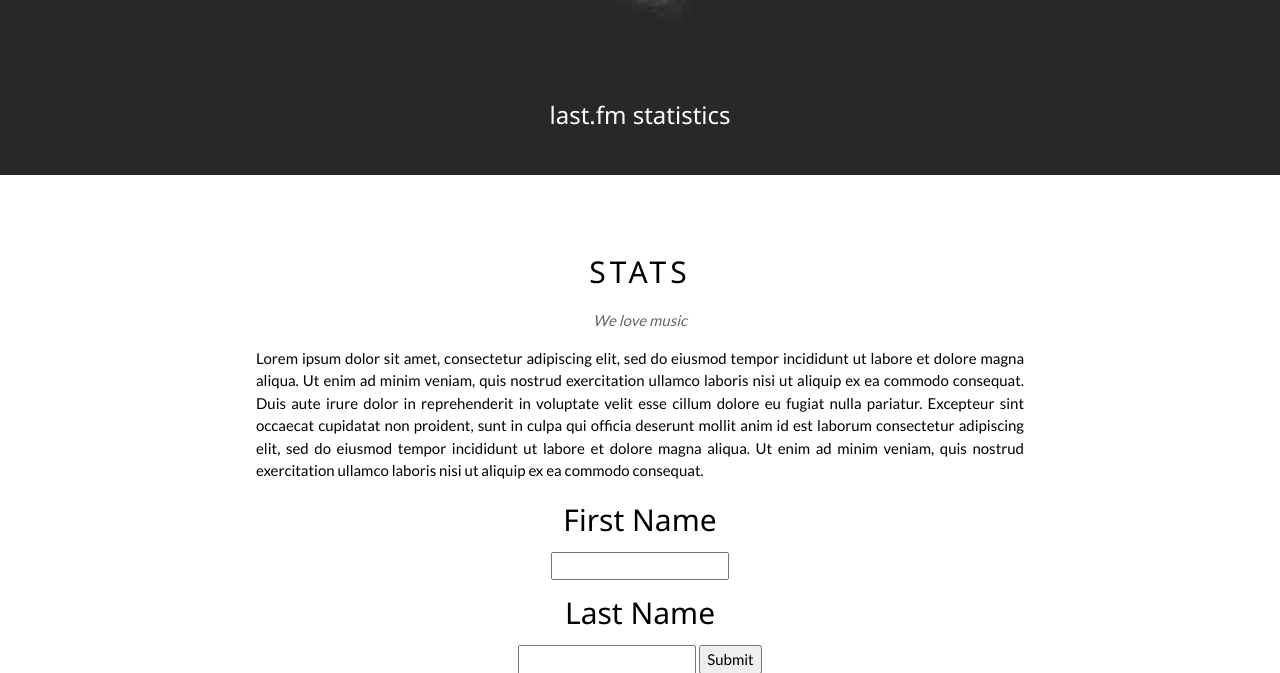
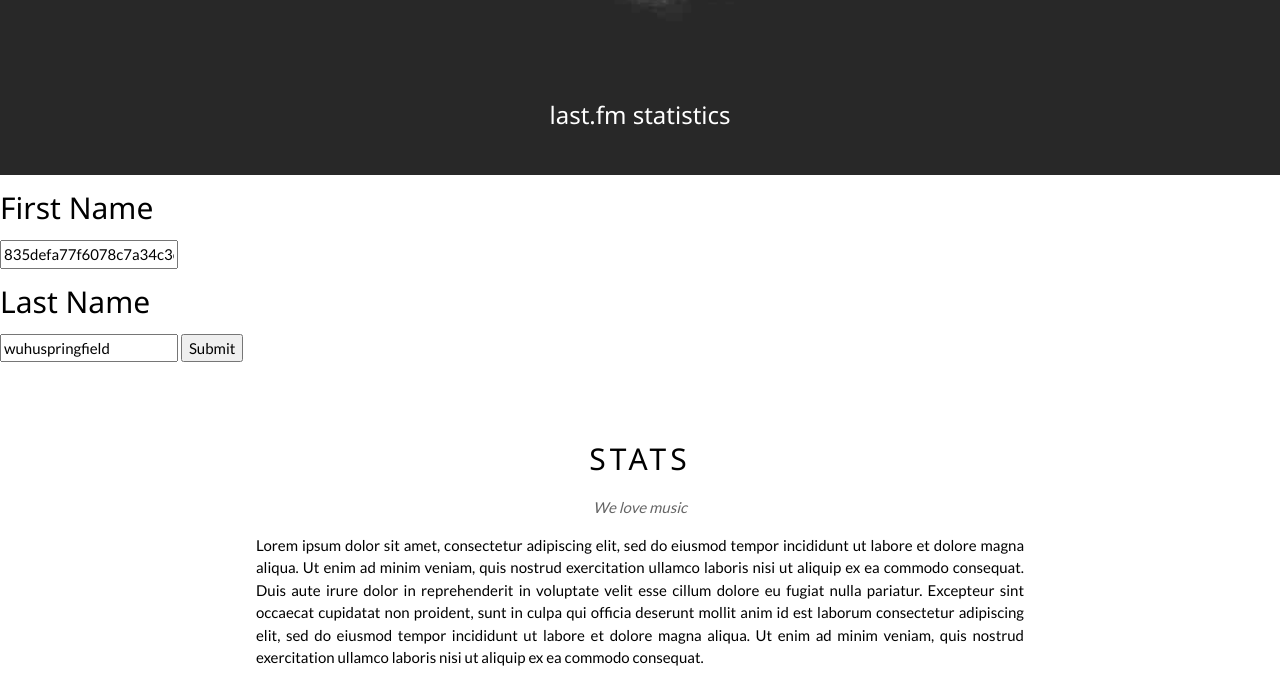
Before and after one commit to damartin95/pyanywhere, a Flask app: page / in a window 1280 px wide. Shown: the part 511-1184 px from the top of the page. Run offline with Flask 2, Linux system fonts and the light colour scheme.

Commit message:
prepopulate input

```diff
--- a/templates/twoInputs.html
+++ b/templates/twoInputs.html
@@ -50,6 +50,19 @@ body {font-family: "Lato", sans-serif}
   </div>
   </div>
 
+
+  <!-- DATA INPUT-->
+  <form id="form">
+    <h2>First Name</h2>
+    <input type="text" id="firstname" value="835defa77f6078c7a34c3c6ba04854c6">
+    <h2>Last Name</h2>
+    <input type="text" id="lastname" value="wuhuspringfield">
+    <button type="submit" name="button">Submit</button>
+    </form>
+
+    <div id="output"></div>
+
+
   <!-- The Stats Section -->
   <div class="w3-container w3-content w3-center w3-padding-64" style="max-width:800px" id="stats">
     <h2 class="w3-wide">STATS</h2>
@@ -59,15 +72,7 @@ body {font-family: "Lato", sans-serif}
       adipiscing elit, sed do eiusmod tempor incididunt ut labore et dolore magna aliqua. Ut enim ad minim veniam, quis nostrud exercitation ullamco laboris nisi ut aliquip ex ea commodo consequat.</p>
 
 
-      <form id="form">
-        <h2>First Name</h2>
-        <input type="text" id="firstname">
-        <h2>Last Name</h2>
-        <input type="text" id="lastname">
-        <button type="submit" name="button">Submit</button>
-    </form>
 
-    <div id="output"></div>
 
 
   </div>
```
